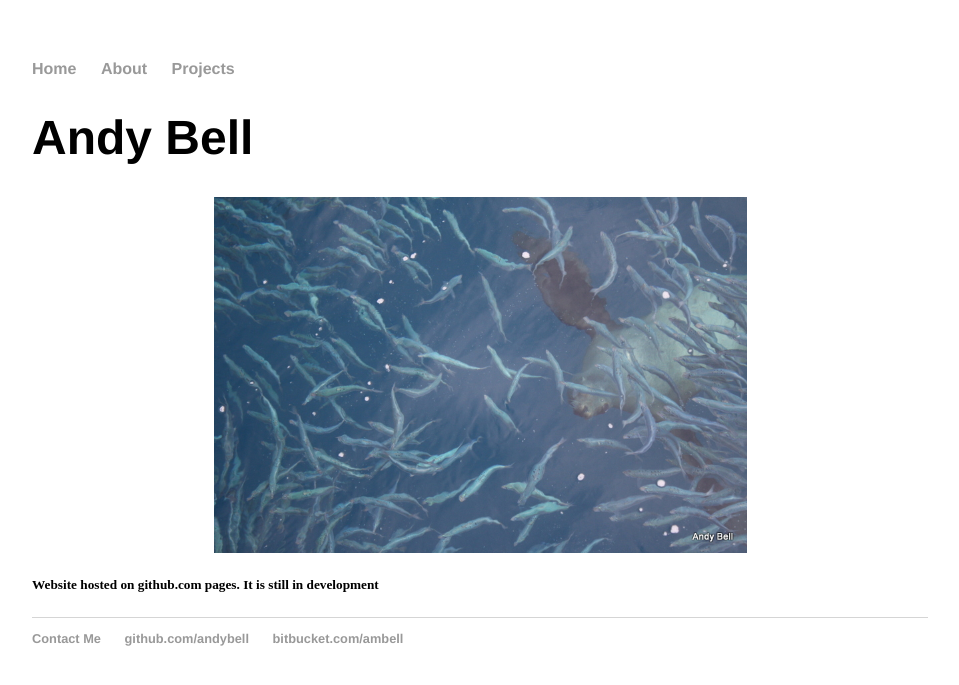
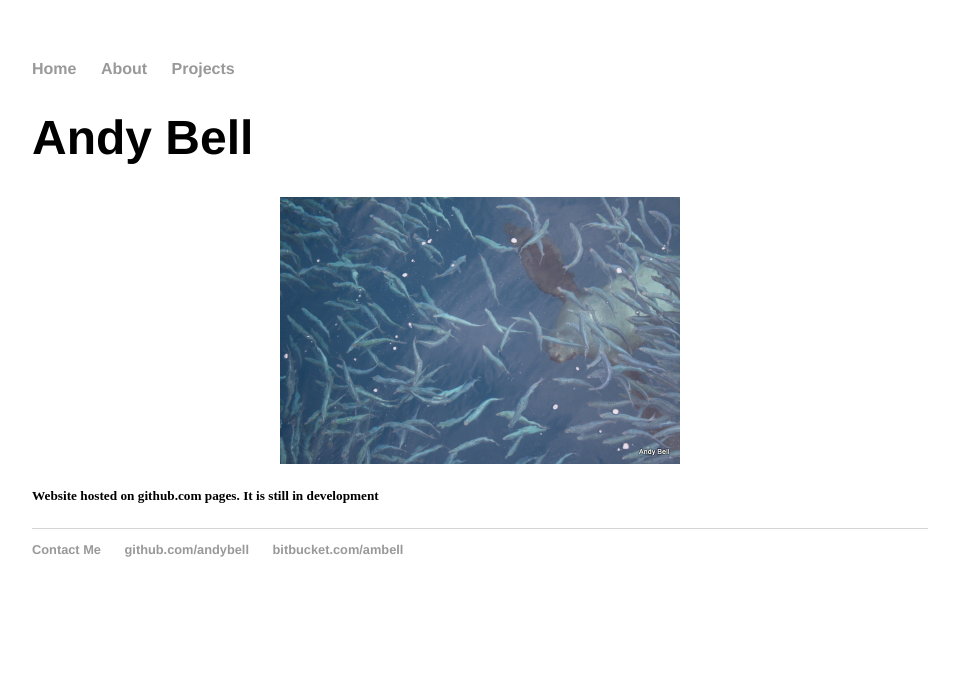
Before and after one commit to andybell/andybell.github.io, a Jekyll site: the page index.html, which Jekyll copies as it is, in a window 1280 px wide. Shown: the top 685 px of the page, without its empty margins (160-1119 px from the left). Built offline with Jekyll 4.4.1, drawn with Linux system fonts in a browser that asks for light colours.

Commit message:
css changes

```diff
--- a/css/main.css
+++ b/css/main.css
@@ -25,7 +25,7 @@
 }
 p {
     font-size: 1.5em;
-    line-height: 1em;
+    line-height: 1.4em;
     color: #333;
 }
 footer {
--- a/index.html
+++ b/index.html
@@ -16,7 +16,7 @@
 		<div class="container">
     		<div class="blocktext">
         		<h1>Andy Bell</h1>
-				<IMG class="displayed" src="IMG_0603.JPG" alt="fish" style="width:533px;height:356px">
+				<IMG class="displayed" src="IMG_0603.JPG" alt="fish" style="width:400px;height:267px">
 				<p><h5>Website hosted on github.com pages. It is still in development</h5></p>
     		</div><!-- /.blurb -->
 		</div><!-- /.container -->
```
